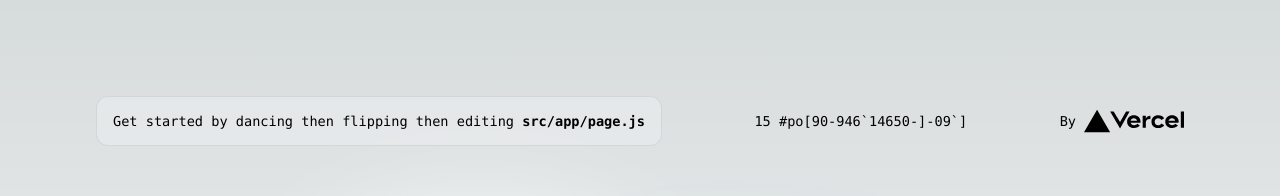
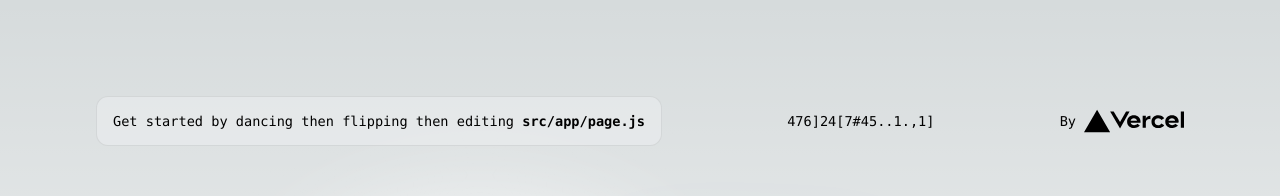
Before and after one commit to Lambric42/SoCW10D1DevopsDocker, a Next.js app: page / in a window 1280 px wide. Shown: the top 196 px of the page. Built offline with nearby package versions, Linux system fonts and the light colour scheme.

Commit message:
src/app lint test

```diff
--- a/src/app/page.js
+++ b/src/app/page.js
@@ -11,9 +11,7 @@ export default function Home() {
           Get started by dancing then flipping then editing&nbsp;
           <code className={styles.code}>src/app/page.js</code>
         </p>
-        15
-        #po[90-946`14650-]-09`]
-
+        476]24[7#45..1.,1]
         <div>
           <a
             href="https://vercel.com?utm_source=create-next-app&utm_medium=appdir-template&utm_campaign=create-next-app"
```
